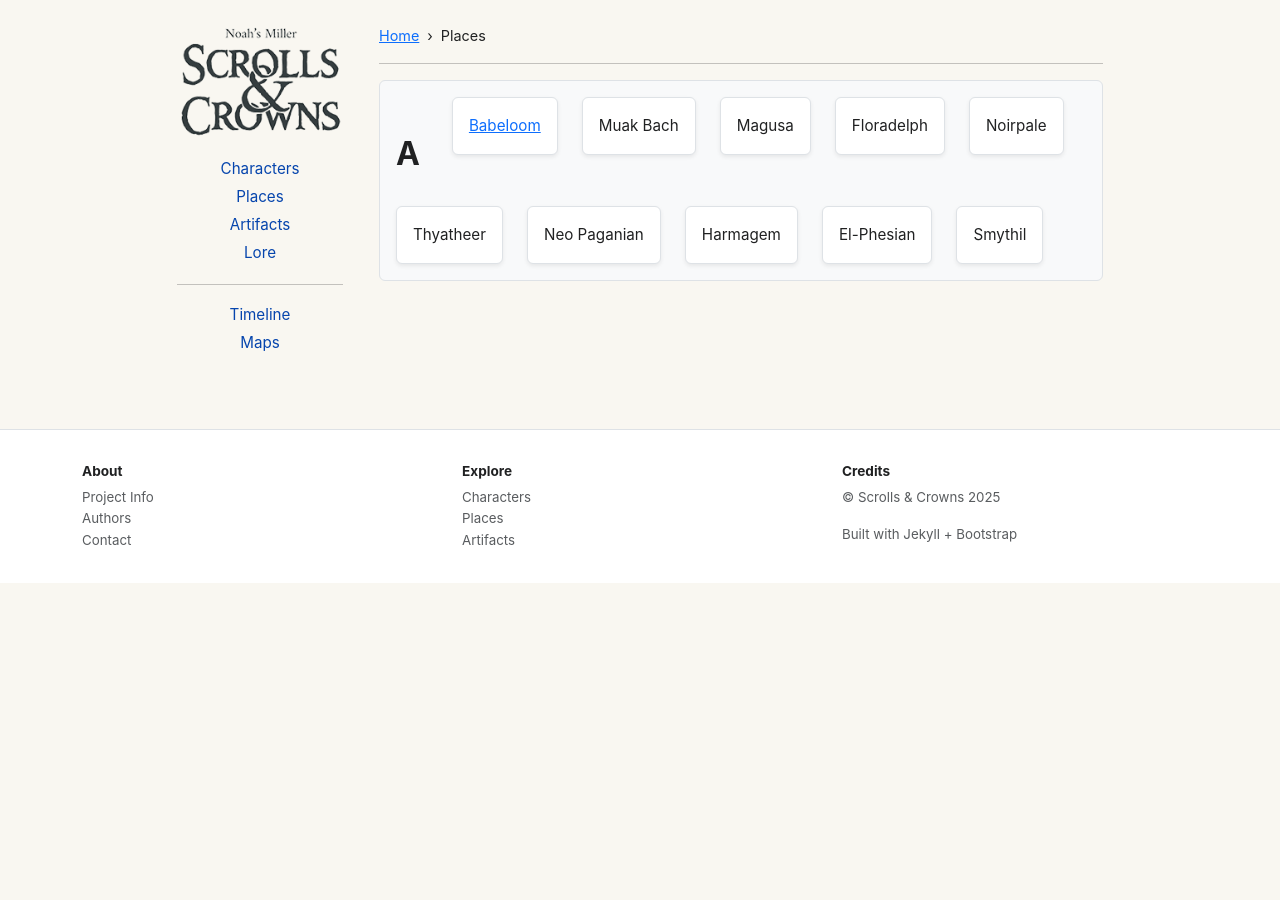
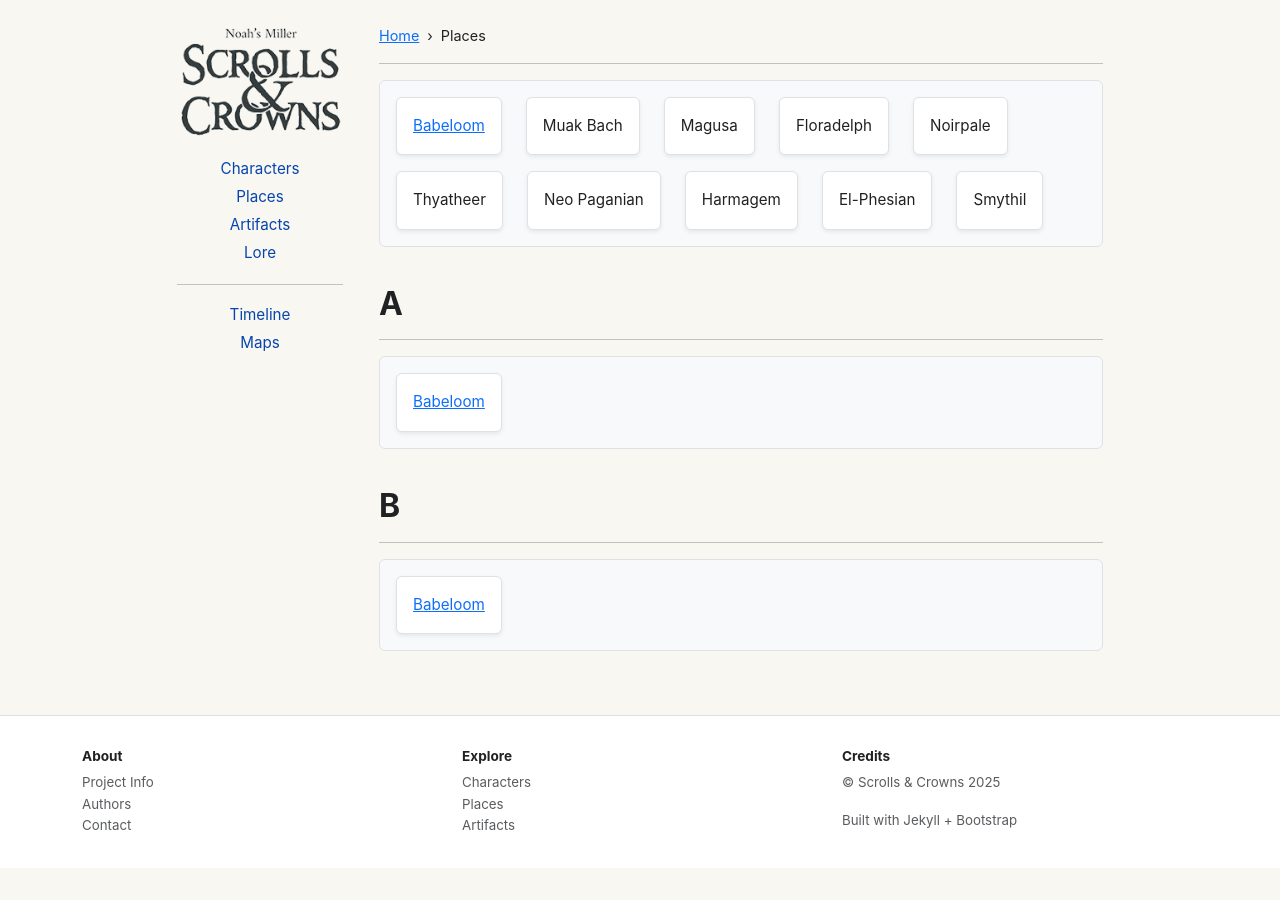
Before and after one commit to scrollsandcrowns/Wiki, a Jekyll site: the page built from places.html, in a window 1280 px wide. Built offline with Jekyll 4.4.1, drawn with Linux system fonts in a browser that asks for light colours.

Commit message:
Update places.html

```diff
--- a/places.html
+++ b/places.html
@@ -8,8 +8,6 @@ permalink: /places/
 <hr>
 
 <ul class="list-unstyled d-flex flex-wrap gap-3 border rounded p-3 bg-light">
-  <h2>A</h2>
-  <hr>
   <li class="list-inline-item">
     <div class="border rounded p-3 shadow-sm bg-white">
       <a href="{{ '/places/babeloom' | relative_url }}">Babeloom</a>
@@ -43,3 +41,23 @@ permalink: /places/
     <div class="border rounded p-3 shadow-sm bg-white">Smythil</div>
   </li>
 </ul>
+
+<h2>A</h2>
+<hr>
+<ul class="list-unstyled d-flex flex-wrap gap-3 border rounded p-3 bg-light">
+  <li class="list-inline-item">
+    <div class="border rounded p-3 shadow-sm bg-white">
+      <a href="{{ '/places/babeloom' | relative_url }}">Babeloom</a>
+    </div>
+  </li>
+</ul>
+
+<h2>B</h2>
+<hr>
+<ul class="list-unstyled d-flex flex-wrap gap-3 border rounded p-3 bg-light">
+  <li class="list-inline-item">
+    <div class="border rounded p-3 shadow-sm bg-white">
+      <a href="{{ '/places/babeloom' | relative_url }}">Babeloom</a>
+    </div>
+  </li>
+</ul>
```
